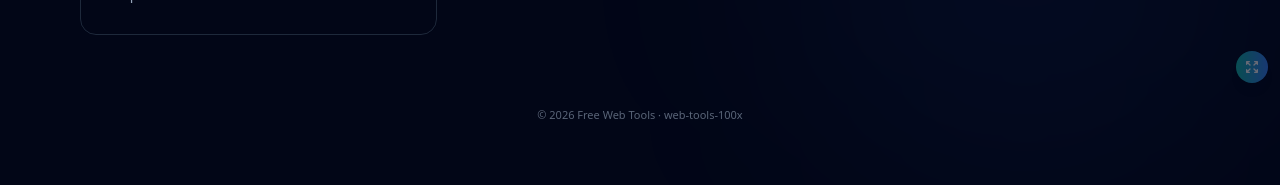
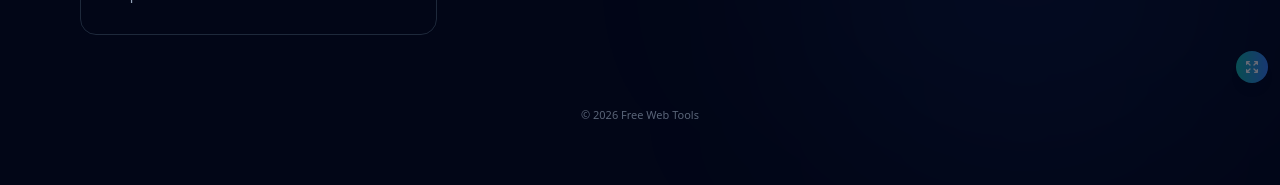
Before and after one commit to monocy/free-web-tools, a Flask app: template templates/index.html in a window 1280 px wide. Shown: the part 705-890 px from the top of the page. Run offline with Flask 3, Linux system fonts and the light colour scheme; the template is opened without the code that fills it: most values are stand-ins (such as "Sample title", 1, 10 or a date in 2020); parts of the project's set-up code (start-up, migrations or seed data) failed here and were passed over; some libraries are stand-ins or nearby versions.

Commit message:
fix(portal): update copyright text in footer

```diff
--- a/templates/base.html
+++ b/templates/base.html
@@ -91,7 +91,7 @@
 
     <footer class="bg-transparent border-none py-4 mt-6 relative z-10">
       <div class="max-w-6xl mx-auto px-4 text-center text-[11px] text-[var(--text-muted)] opacity-60">
-        &copy; 2026 Free Web Tools · web-tools-100x
+        &copy; 2026 Free Web Tools
       </div>
     </footer>
 
```
